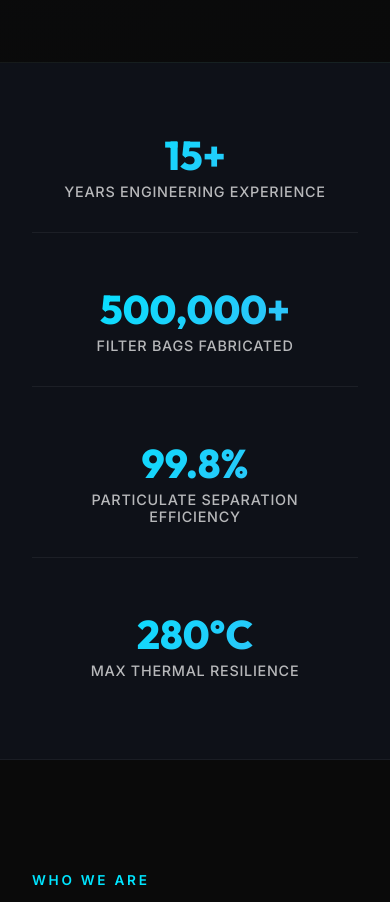
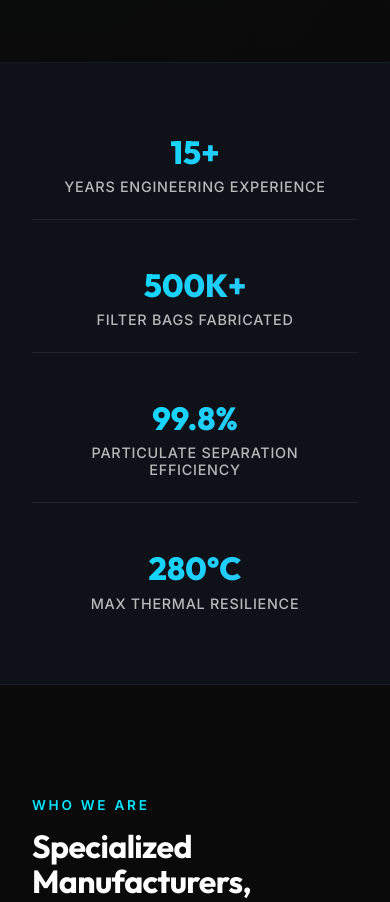
Before and after one commit to ipsitapaikaray2003-ux/vs-filtech, a React (Vite) app: page /about in a window 390 px wide. Shown: the part 845-1747 px from the top of the page. Built offline with nearby package versions, Linux system fonts and the light colour scheme.

Commit message:
fix: resolve stats number overflow and collision in About page

```diff
--- a/src/pages/AboutPage.css
+++ b/src/pages/AboutPage.css
@@ -76,14 +76,14 @@
 
 .stats-grid {
   display: grid;
-  grid-template-columns: repeat(auto-fit, minmax(220px, 1fr));
-  gap: 2rem;
+  grid-template-columns: repeat(4, 1fr);
+  gap: 1.5rem;
 }
 
 .stat-card {
-  padding: 1.5rem;
+  padding: 1.5rem 1rem;
   text-align: center;
-  border-right: 1px solid rgba(255, 255, 255, 0.06);
+  border-right: 1px solid rgba(255, 255, 255, 0.08);
 }
 
 .stat-card:last-child {
@@ -91,14 +91,15 @@
 }
 
 .stat-value {
-  font-size: clamp(2.5rem, 4vw, 3.5rem);
+  font-size: clamp(2rem, 3.2vw, 3rem);
   font-weight: 800;
   font-family: var(--font-heading);
   background: var(--accent-gradient);
   -webkit-background-clip: text;
   -webkit-text-fill-color: transparent;
-  line-height: 1;
+  line-height: 1.1;
   margin-bottom: 0.5rem;
+  white-space: nowrap;
 }
 
 .stat-label {
@@ -468,13 +469,24 @@
     grid-template-columns: 1fr;
     gap: 3rem;
   }
+  .stats-grid {
+    grid-template-columns: repeat(2, 1fr);
+    gap: 2rem 1.5rem;
+  }
+  .stat-card:nth-child(2) {
+    border-right: none;
+  }
 }
 
-@media (max-width: 768px) {
+@media (max-width: 600px) {
+  .stats-grid {
+    grid-template-columns: 1fr;
+    gap: 1.5rem;
+  }
   .stat-card {
-    border-right: none;
-    border-bottom: 1px solid rgba(255, 255, 255, 0.06);
-    padding-bottom: 2rem;
+    border-right: none !important;
+    border-bottom: 1px solid rgba(255, 255, 255, 0.08);
+    padding-bottom: 1.5rem;
   }
   .stat-card:last-child {
     border-bottom: none;
--- a/src/pages/AboutPage.jsx
+++ b/src/pages/AboutPage.jsx
@@ -20,7 +20,7 @@ import plantImg from '../assets/hero_manufacturing.png';
 
 const stats = [
   { value: '15+', label: 'Years Engineering Experience' },
-  { value: '500,000+', label: 'Filter Bags Fabricated' },
+  { value: '500K+', label: 'Filter Bags Fabricated' },
   { value: '99.8%', label: 'Particulate Separation Efficiency' },
   { value: '280°C', label: 'Max Thermal Resilience' }
 ];
```
